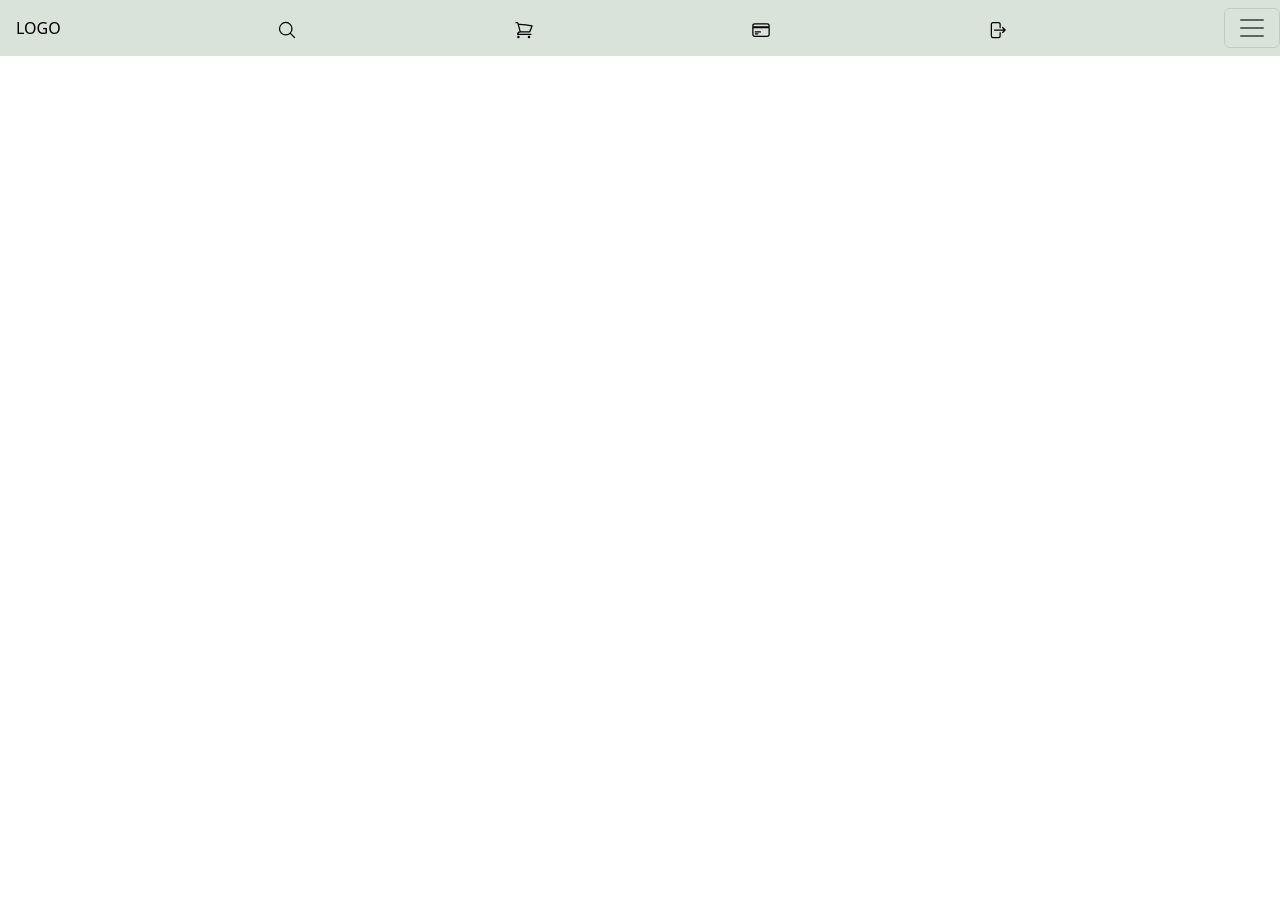
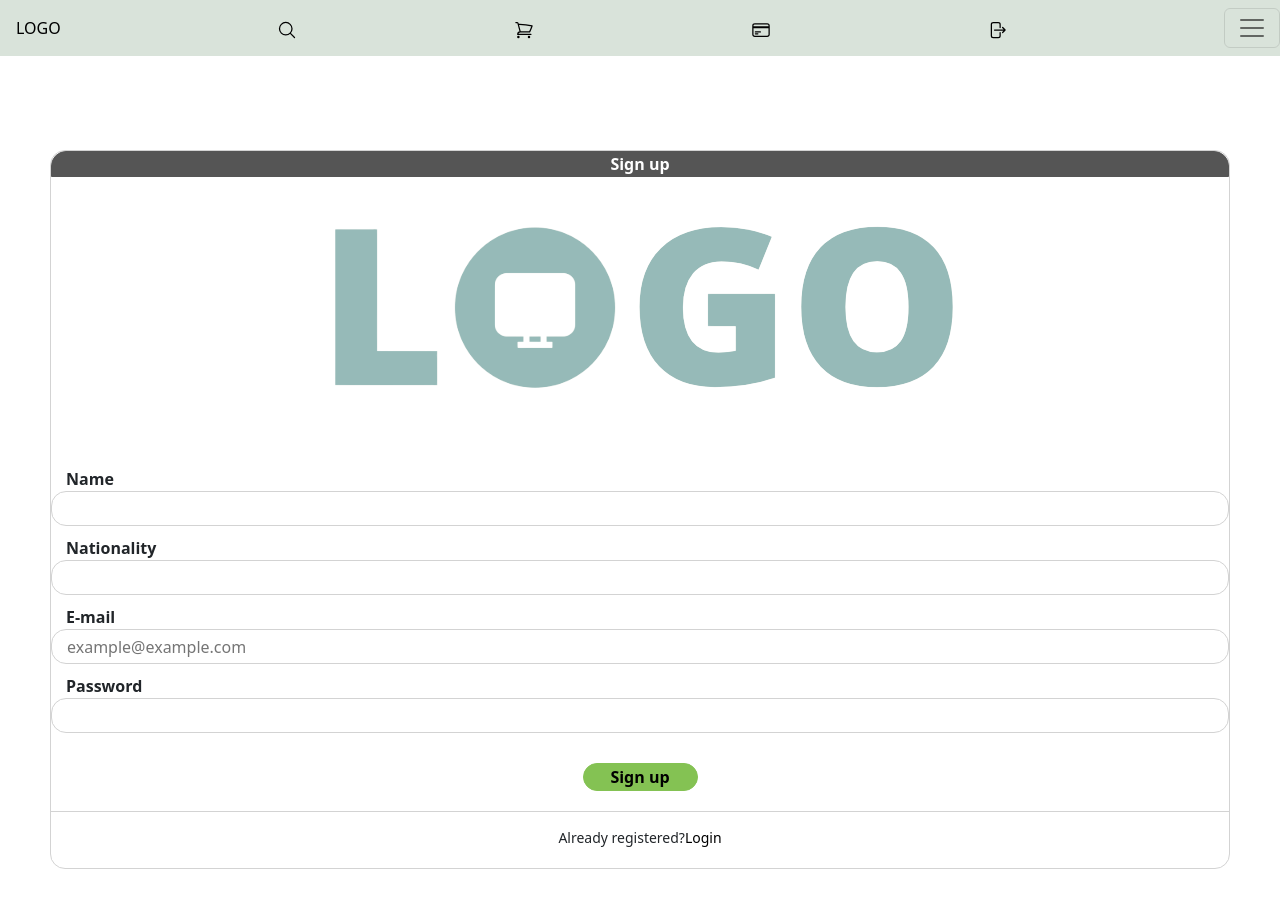
Before and after one commit to earthquake-algarve/react-service, a React (Create React App) app: page /signup in a window 1280 px wide. Shown: the top 908 px of the page. Before the commit the page ends 800 px from the top, so only its background shows below. Built offline with nearby package versions, Linux system fonts and the light colour scheme.

Commit message:
feat: signup page added

```diff
--- a/src/App.js
+++ b/src/App.js
@@ -2,7 +2,7 @@ import Header from './components/header/Header'
 import Details from './pages/details/Details'
 import ShoppingCart from './pages/shoppingCart/ShoppingCart'
 import Login from './pages/login/Login'
-//import SignUp from './pages/login/Signup'
+import SignUp from './pages/signup/Signup'
 import Home from './pages/Home'
 import Checkout from './pages//checkout/Checkout'
 import {Route , Routes} from 'react-router-dom'
@@ -19,7 +19,7 @@ export default function App() {
           <Route path='/details' element={<Details />} />
           <Route path='/checkout' element={<Checkout />} />
           <Route path='/shoppingcart' element={<ShoppingCart />} />
-          {/* <Route path='/signup' element={<SignUp />} /> */}
+          <Route path='/signup' element={<SignUp />} />
           <Route path='/login' element={<Login />} />
         </Routes>
 
--- a/src/pages/signup/SignUp.js
+++ b/src/pages/signup/SignUp.js
@@ -0,0 +1,44 @@
+import React from 'react'
+import './signup.css'
+
+
+export default function Signup() {
+
+    return (
+        <>
+            <div className='signup-container'>
+                <div className="signup-title">Sign up</div>
+
+                <div className='signup-logo'>
+                    <img src="img/logo.png" alt='logo'></img>
+                </div>
+
+                <div className='signup-data'>
+                    <form>
+                        <label for="name-input">Name</label>
+                        <input type="text" name="name" className='name-input' id="name-input"/>
+
+                        <label for="nationality-input">Nationality</label>
+                        <input type="text" name="nationality" className='nationality-input' id="nationality-input"/>
+
+                        <label for="email-input">E-mail</label>
+                        <input type="text" name="email" id="email-input " placeholder="example@example.com" className='email-input'/>
+
+                        <label for="password-input">Password</label>
+                        <input type="password" name="password" className='password-input' id="password-input"/>
+
+
+                        <div className="button-div">
+                            <input type="submit"  value="Sign up" className='button-submit'/>
+                        </div>
+                    </form>
+                </div>
+
+                <div className='signup-redirect'>
+                    Already registered? <a href='/login'>Login</a>
+                </div>
+
+            </div>
+        </>
+    )
+}
--- /dev/null
+++ b/src/pages/signup/signup.css
@@ -0,0 +1,71 @@
+.signup-container{
+    margin: 150px 50px 50px 50px;
+    border: 1px solid lightgray;
+    border-radius: 15px;
+}
+
+.signup-title{
+    background: #555;
+    color: white;
+    font-weight: bold;
+    border: 1px solid #555;
+    border-top-left-radius: 15px;
+    border-top-right-radius: 15px;
+    display: flex;
+    justify-content: center;
+    margin-bottom: 30px;
+}
+
+.signup-logo{
+    margin-bottom: 50px;
+    display: flex;
+    justify-content: center;
+}
+
+form{
+    display: flex;
+    flex-direction: column;
+}
+label{
+    margin-left: 15px;
+    margin-top: 10px;
+    font-weight: bold;
+}
+
+.email-input , .password-input, .name-input, .nationality-input{
+    border: 1px solid lightgray;
+    border-radius: 15px;
+    height: 35px;
+    padding: 15px;
+}
+
+.button-div{
+    display: flex;
+    justify-content: center;
+}
+.button-submit{
+    width: 115px;
+    margin-top: 30px;
+    border-radius: 20px;
+    background: #84C253;
+    border: 1px solid #84C253;
+    font-weight: bold;
+}
+
+.signup-redirect{
+    margin: 20px 0;
+    border-top: 1px solid lightgray;
+    padding-top: 15px;
+    font-size: 14px;
+    display: flex;
+    justify-content: center;
+    align-items: center;
+}
+.signup-redirect a{
+    text-decoration: none;
+    color: black;
+}
+
+.signup-redirect a:hover{
+    color: black;
+}
```
